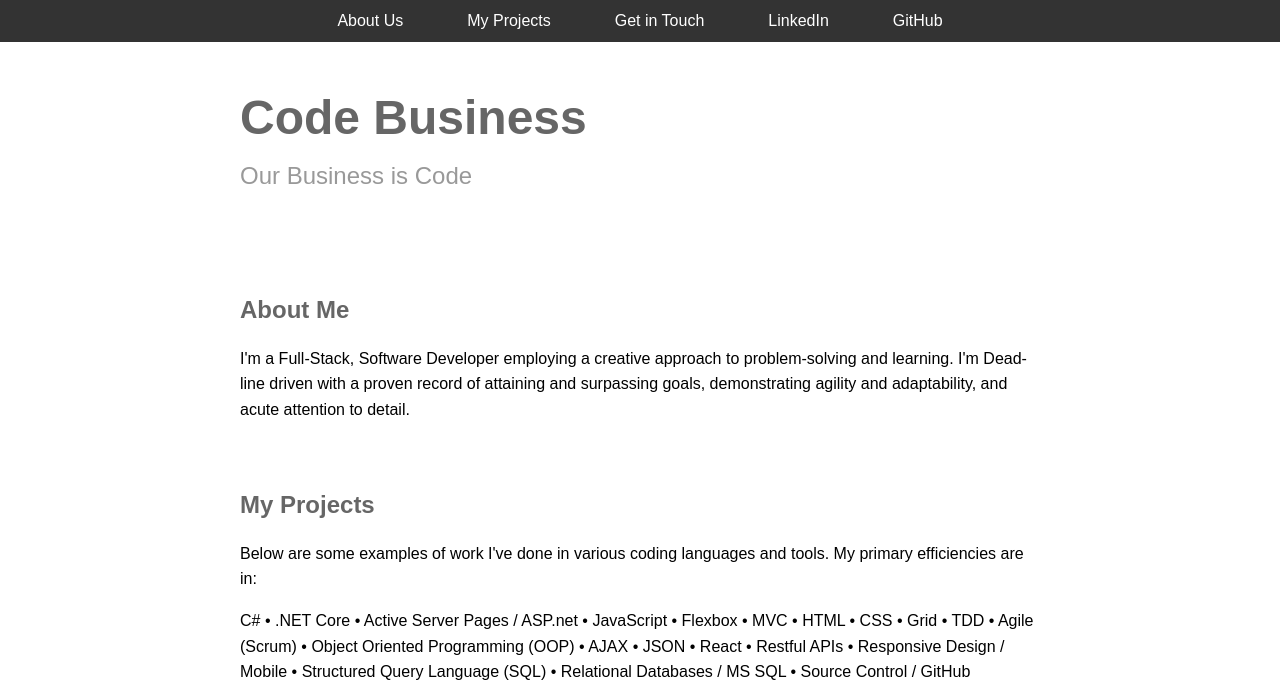
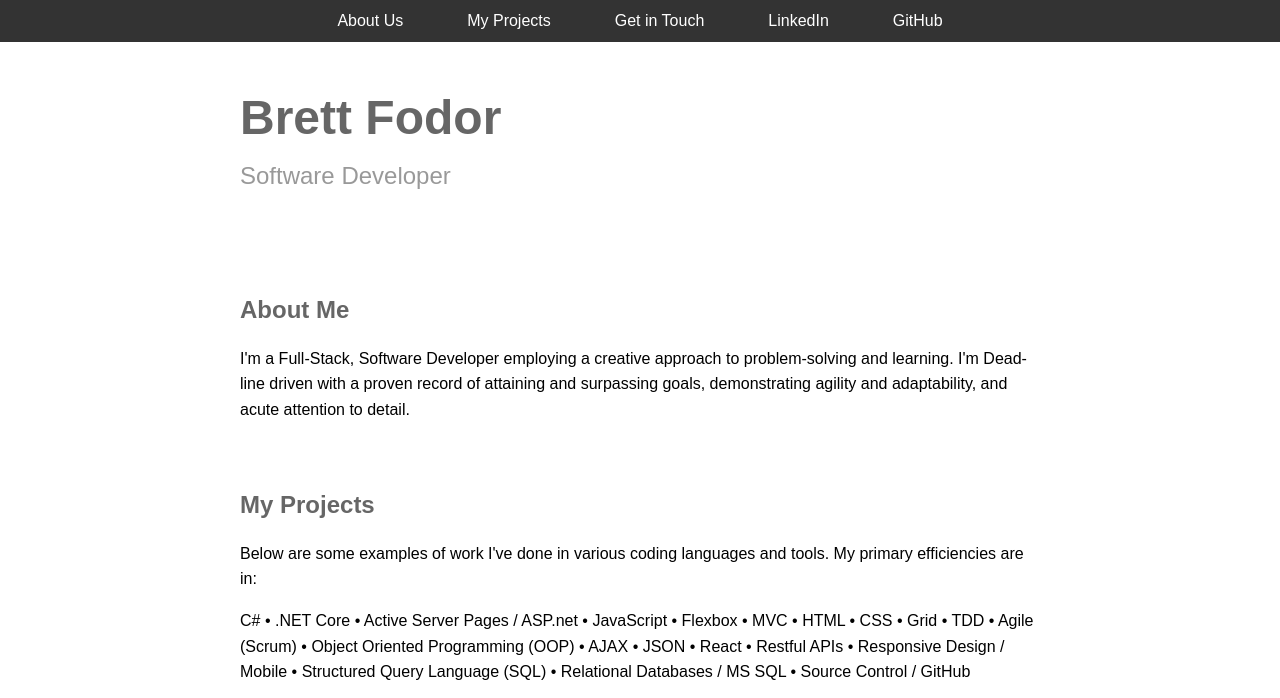
Before and after one commit to Brettfodor/Brettfodor.github.io, a plain HTML site: page index.html in a window 1280 px wide. Shown: the top 698 px of the page. Drawn offline with Linux system fonts and the light colour scheme.

Commit message:
title change

```diff
--- a/index.html
+++ b/index.html
@@ -9,8 +9,8 @@
 </head>
 <body>
     <header>
-    <h1>Code Business</h1>
-    <span>Our Business is Code</span>
+    <h1>Brett Fodor </h1>
+    <span>Software Developer</span>
     </header>
     <main>
         <section id="aboutUs">
```
